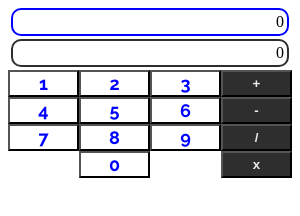
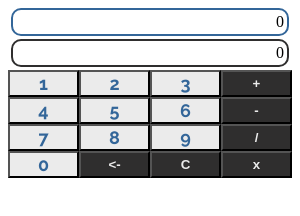
Before and after one commit to javo26/CALCULADORA, an Electron app: page index.html in a window 300 px wide. Drawn offline with Linux system fonts and the light colour scheme.

Commit message:
calculadora completa

```diff
--- a/index.html
+++ b/index.html
@@ -24,9 +24,9 @@
             <button class="botonCalc" id="botonOcho">8</button>
             <button class="botonCalc" id="botonNueve">9</button>
             <button class="botonOp" id="botonDivision">/</button>
-            <div class="botonCalc"></div>
             <button class="botonCalc" id="botonCero">0</button>
-            <div class="botonCalc" ></div>
+            <button class="botonOp" id="regresar"><-</button>
+            <button class="botonOp" id="botonLimpiar">C</button>
             <button class="botonOp" id="botonMultiplicacion">x</button>
 
 
--- a/index.js
+++ b/index.js
@@ -20,8 +20,10 @@ botonSeis.addEventListener('click',clickSeis)
 botonSiete.addEventListener('click',clickSiete)
 botonOcho.addEventListener('click',clickOcho)
 botonNueve.addEventListener('click',clickNueve)
-botonCero.addEventListener('click',clickCero)
+botonCero.addEventListenner('click',clickCero)
 botonSuma.addEventListener('click',clickSuma)
+
+
 
 function clickUno(){actual.innerHTML+='1'}
 function clickDos(){actual.innerHTML+='2'}
@@ -37,6 +39,6 @@ function clickCero(){actual.innerHTML+='0'}
 function clickSuma(){
     let valorActual = parseInt(actual.innerHTML)
     let valorResultado = parseInt(resultado.innerHTML)
-    resultado.innerHTML = valorActual + valorResultado
+    resultado.innerHTML = valorResultado + valorActual
     actual.innerHTML = '0'
 }
--- a/styles.css
+++ b/styles.css
@@ -7,12 +7,17 @@
     --fuente-secundaria: 'Staatliches', cursive;
 
     /** Colores **/
-    --primario: #0000ff;
+    --primario: #336699;
     --gris-oscuro: #2f2e2e;
     --gris-claro: #ebebeb;
     --blanco: #fff;
     --negro: #000;
+    --gris-plomo: #9c9c9c;
 
+}
+
+body{
+    background-color: var(--blanco);
 }
 
 #resultado{
@@ -39,10 +44,18 @@
     font-weight: bold;
     font-family: var(--fuente-principal);
     color: var(--primario);
-    background-color: var(--blanco);
+    background-color: var(--gris-claro);
+}
+.botonCalc:hover{
+    color: var(--gris-claro);
+    background-color: var(--primario);
 }
 .botonOp{
     font-weight: bold;
     color: var(--gris-claro);
     background-color: var(--gris-oscuro);
 }
+.botonOp:hover{
+    color: var(--gris-oscuro);
+    background-color: var(--gris-plomo);
+}
```
